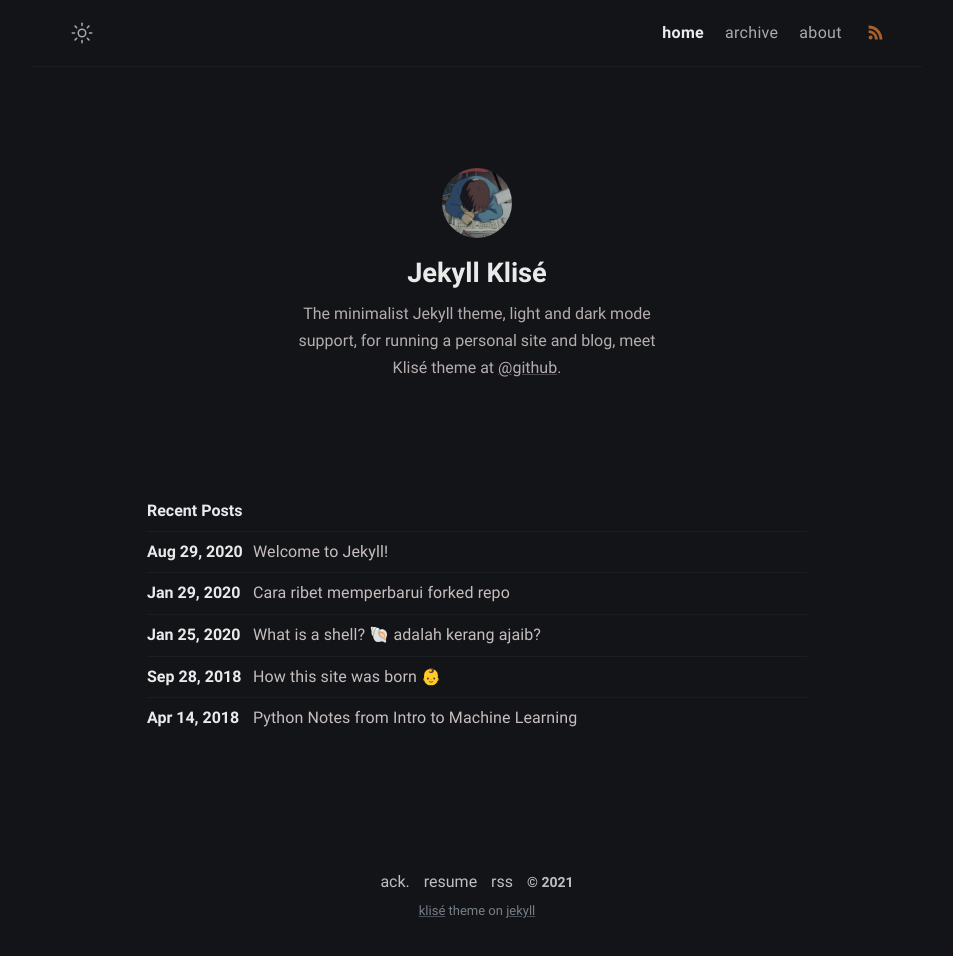
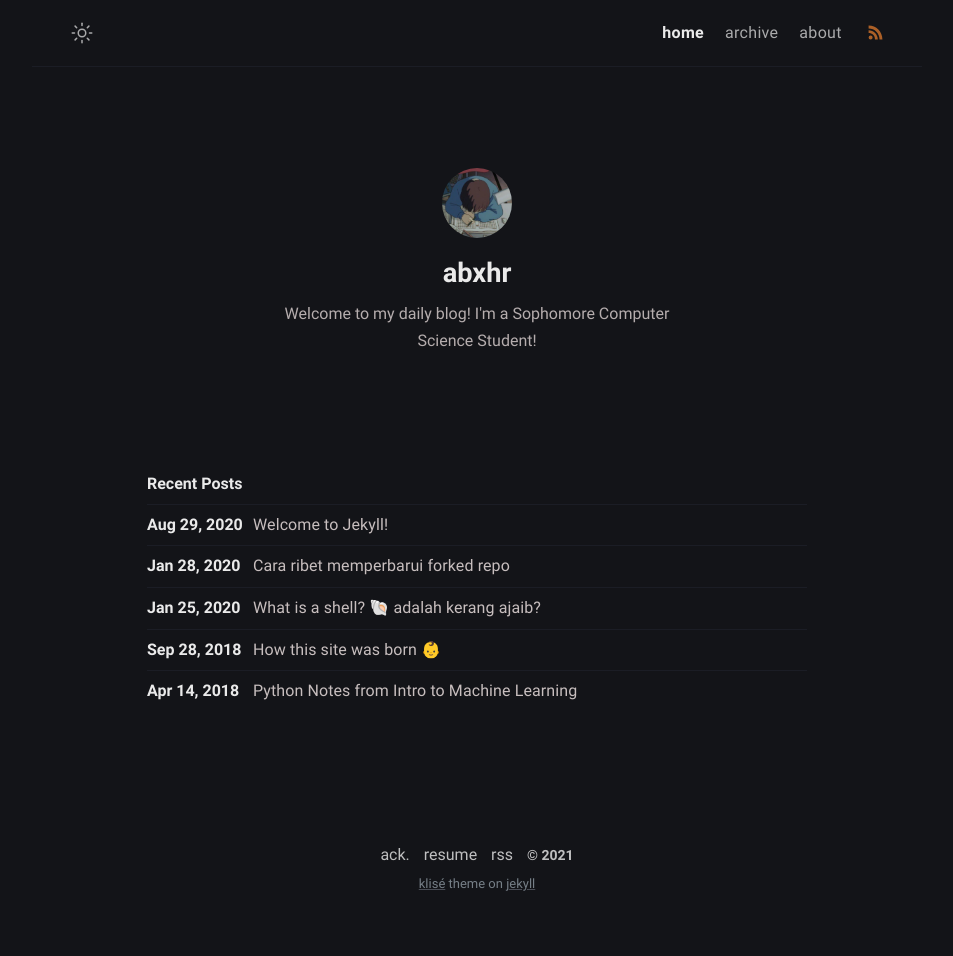
Before and after one commit to abxhr/Learning, a Jekyll site: the page built from index.md, in a window 1280 px wide. Shown: the whole page, without its empty margins (163-1116 px from the left). Built offline with Jekyll 4.4.1, drawn with Linux system fonts in a browser that asks for light colours; after the commit the page ends 929 px from its top, so only the background shows below that.

Commit message:
Update _config.yml

```diff
--- a/_config.yml
+++ b/_config.yml
@@ -1,29 +1,28 @@
 # Site settings
-title: Klise Theme # site title
+title: Learning | abxhr # site title
 description: >- # site description
-  He's writing in Bahasa about web technology and experience as a journal
-  for documentation things that he learned, meet him <a href="https://github.com/piharpi" target="_blank" rel="noopener">@github</a>.
+  A daily learning, programming, insights blog
 lang: en-US # default lang
-timezone: Asia/Jakarta # set your timezone
+timezone: Asia/Dubai # set your timezone
 image: assets/img/ogp.png # This image used for Open Graph more info https://ogp.me/
-repo: https://github.com/piharpi/jekyll-klise # site repo [optional]
+repo: https://github.com/abxhr # site repo [optional]
 mode: dark # default theme "dark" | "light"
 
 # Profile settings
 author:
-  name: Jekyll Klisé # author name
+  name: abxhr # author name
   bio: >- # tell to the world
-    The minimalist Jekyll theme, light and dark mode support, for running a personal site and blog,
-    meet Klisé theme at <a href="https://github.com/piharpi/jekyll-klise" target="_blank" rel="noopener">@github</a>.
-  username: username # general username
-  github: github_username # github username
-  twitter: twitter_username # twitter username
-  facebook: facebook_username # facebook username
-  email: your-email@email.com # email adress
+    Welcome to my daily blog!
+    I'm a Sophomore Computer Science Student!
+  username: abxhr # general username
+  github: abxhr # github username
+  twitter:  # twitter username
+  facebook:  # facebook username
+  email: absharaslam2001@gmail.com # email adress
   avatar: /assets/img/avatar.jpg # change with your own avatar
 
 # URL settings
-url: "https://klise.now.sh" #
+url: "https://abxhr-learning.vercel.app/" #
 baseurl:
 permalink: /:title/
 google_analytics: # leave it blank if not wish
```
